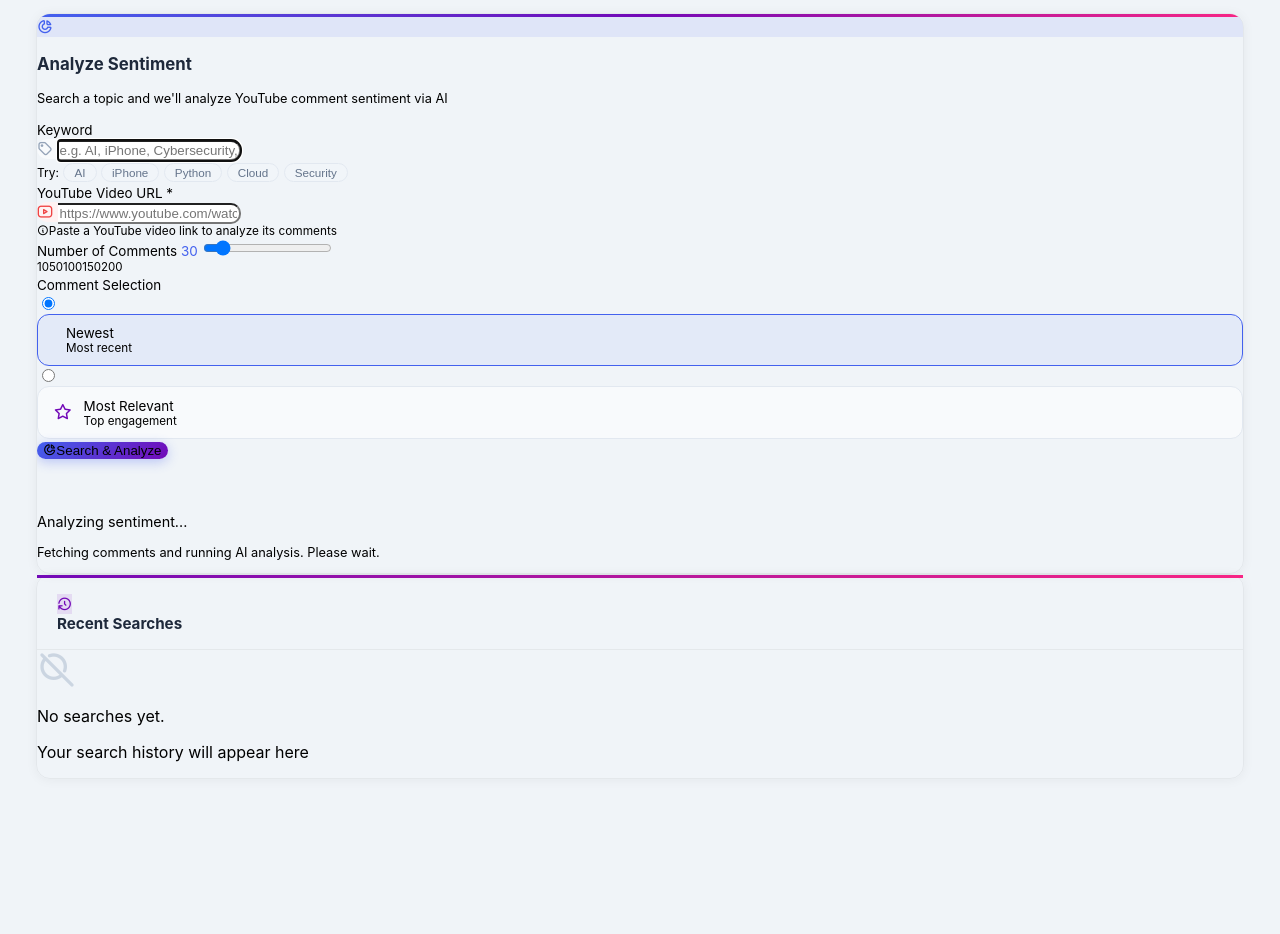
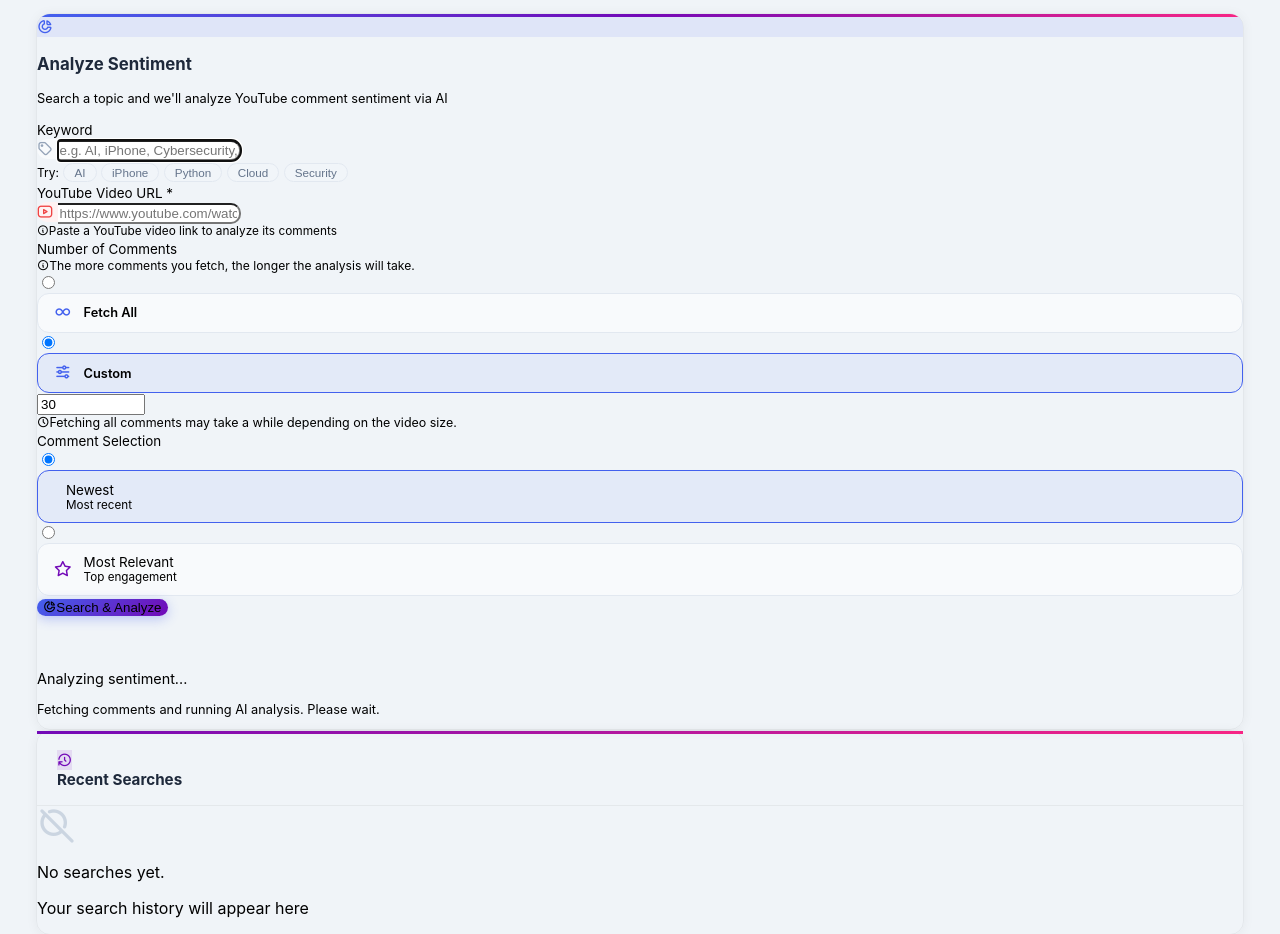
Before and after one commit to HOUSAMMM/sentilytics-is499, a Flask app: page /search in a window 1280 px wide. Shown: the part 724-1658 px from the top of the page. Before the commit the page ends 1503 px from the top, so only its background shows below. Run offline with Flask 3, Linux system fonts and the light colour scheme; the visitor is signed in with stand-in values (Sample User, id 1); data that the repository does not hold is empty; some libraries are stand-ins or nearby versions.

Commit message:
Improve comment fetching, feedback, and UI notices
- Allow user to choose Fetch All or custom number of comments (1–5000+, capped at 5000)
- Increase YouTube comment scan limit from 500 to 5000
- Make feedback message optional (rating alone is sufficient)
- Add notice under Number of Comments about analysis time
- Add warning when Fetch All is selected
- Show moderator email in disabled account message

```diff
--- a/app.py
+++ b/app.py
@@ -90,7 +90,7 @@ class Feedback(db.Model):
     search_id = db.Column(db.Integer, db.ForeignKey("searches.id"), nullable=False, index=True)
 
     rating = db.Column(db.Integer, nullable=True)  # 1..5
-    message = db.Column(db.Text, nullable=False)
+    message = db.Column(db.Text, nullable=True)
 
     status = db.Column(db.String(20), default="NEW")  # NEW / REVIEWED
     created_at = db.Column(db.DateTime, default=datetime.utcnow)
@@ -180,6 +180,7 @@ def keyword_in_text(keyword: str, text: str) -> bool:
 
 
 def load_comments_from_youtube(keyword: str, limit: int = 30, video_id: str = None, order: str = "newest"):
+    fetch_all = limit == -1
     if not keyword or not keyword.strip() or not video_id:
         return [], 0
 
@@ -193,12 +194,12 @@ def load_comments_from_youtube(keyword: str, limit: int = 30, video_id: str = No
             date = snip.get("publishedAt", "")[:10]
             return clean_text(raw), date
 
-        fetch_target = min(limit, 500)
+        fetch_target = 5000 if fetch_all else min(limit, 5000)
         yt_order = "time" if order == "newest" else "relevance"
         next_page_token = None
         fetched = 0
 
-        while len(comments) < fetch_target and fetched < 500:
+        while len(comments) < fetch_target and fetched < 5000:
             params = dict(part="snippet", videoId=video_id,
                           maxResults=100, textFormat="plainText", order=yt_order)
             if next_page_token:
@@ -218,7 +219,8 @@ def load_comments_from_youtube(keyword: str, limit: int = 30, video_id: str = No
                 break
 
         total = len(comments)
-        comments = comments[:limit]
+        if not fetch_all:
+            comments = comments[:limit]
 
         return comments, total
 
@@ -345,7 +347,7 @@ def login_post():
 
     # prevent disabled accounts
     if not user.is_active:
-        flash("Your account is disabled. Please contact the moderator.", "danger")
+        flash("Your account is disabled. Please contact the moderator at sentilyticss@gmail.com.", "danger")
         return redirect(url_for("login"))
 
     # Send OTP
@@ -627,11 +629,14 @@ def search_post():
     keyword = request.form.get("keyword", "").strip()
     video_url = request.form.get("video_url", "").strip()
 
-    try:
-        comment_limit = int(request.form.get("comment_limit", 30))
-    except ValueError:
-        comment_limit = 30
-    comment_limit = max(10, min(200, comment_limit))
+    if request.form.get("fetch_all") == "1":
+        comment_limit = -1
+    else:
+        try:
+            comment_limit = int(request.form.get("comment_limit", 30))
+        except ValueError:
+            comment_limit = 30
+        comment_limit = max(1, min(5000, comment_limit))
 
     comment_order = request.form.get("comment_order", "newest")
     if comment_order not in ("newest", "relevant"):
@@ -810,10 +815,6 @@ def submit_feedback(search_id):
 
     rating_raw = request.form.get("rating", "").strip()
     message = request.form.get("message", "").strip()
-
-    if not message:
-        flash("Feedback message is required.", "warning")
-        return redirect(url_for("dashboard", search_id=search_id))
 
     rating = None
     if rating_raw.isdigit():
--- a/templates/dashboard.html
+++ b/templates/dashboard.html
@@ -237,7 +237,7 @@
             </div>
             <div class="col-12 col-md-8">
               <label class="form-label fw-semibold" style="font-size:.84rem;">Your Comment</label>
-              <textarea class="form-control" name="message" rows="2" required
+              <textarea class="form-control" name="message" rows="2"
                 placeholder="What was good? What needs improvement?" style="border-radius:10px;"></textarea>
             </div>
           </div>
--- a/templates/search.html
+++ b/templates/search.html
@@ -64,17 +64,35 @@
             </div>
           </div>
 
-          <!-- Comment count slider -->
+          <!-- Comment count -->
           <div class="mb-3">
-            <label class="form-label fw-semibold d-flex justify-content-between" style="font-size:.84rem;">
-              <span>Number of Comments</span>
-              <span id="limitLabel" class="fw-bold" style="color:#4361ee;">30</span>
-            </label>
-            <input type="range" class="form-range" name="comment_limit" id="commentLimit"
-                   min="10" max="200" step="10" value="30"
-                   oninput="document.getElementById('limitLabel').textContent = this.value">
-            <div class="d-flex justify-content-between text-secondary" style="font-size:.72rem;">
-              <span>10</span><span>50</span><span>100</span><span>150</span><span>200</span>
+            <label class="form-label fw-semibold" style="font-size:.84rem;">Number of Comments</label>
+            <div class="text-secondary mb-2" style="font-size:.76rem;">
+              <i class="ti ti-info-circle me-1"></i>The more comments you fetch, the longer the analysis will take.
+            </div>
+            <div class="d-flex gap-2 mb-2">
+              <label class="order-opt flex-1" id="opt-fetchall" style="flex:1;">
+                <input type="radio" name="fetch_mode" value="all" class="d-none order-radio" onchange="toggleFetchMode(this)">
+                <div class="order-box">
+                  <i class="ti ti-infinity" style="color:#4361ee; font-size:1.1rem;"></i>
+                  <div style="font-size:.8rem; font-weight:600;">Fetch All</div>
+                </div>
+              </label>
+              <label class="order-opt flex-1" id="opt-custom" style="flex:1;">
+                <input type="radio" name="fetch_mode" value="custom" class="d-none order-radio" checked onchange="toggleFetchMode(this)">
+                <div class="order-box selected">
+                  <i class="ti ti-adjustments-horizontal" style="color:#4361ee; font-size:1.1rem;"></i>
+                  <div style="font-size:.8rem; font-weight:600;">Custom</div>
+                </div>
+              </label>
+            </div>
+            <div id="customLimitSection">
+              <input type="number" class="form-control" name="comment_limit" id="commentLimitInput"
+                     min="1" value="30" style="width:100px;">
+            </div>
+            <input type="hidden" name="fetch_all" id="fetchAllHidden" value="0">
+            <div id="fetchAllWarning" class="text-secondary mt-2 d-none" style="font-size:.78rem;">
+              <i class="ti ti-clock me-1"></i>Fetching all comments may take a while depending on the video size.
             </div>
           </div>
 
@@ -193,9 +211,20 @@
   .order-opt:has(input[value="newest"].order-radio:checked) .order-box {
     background: rgba(67,97,238,.07); border-color: #4361ee;
   }
+  .order-opt:has(input[value="all"].order-radio:checked) .order-box,
+  .order-opt:has(input[value="custom"].order-radio:checked) .order-box {
+    background: rgba(67,97,238,.07); border-color: #4361ee;
+  }
 </style>
 
 <script>
+  function toggleFetchMode(radio) {
+    const isAll = radio.value === 'all';
+    document.getElementById('fetchAllHidden').value = isAll ? '1' : '0';
+    document.getElementById('customLimitSection').style.display = isAll ? 'none' : 'block';
+    document.getElementById('fetchAllWarning').classList.toggle('d-none', !isAll);
+  }
+
   document.querySelector('#searchForm').addEventListener('submit', function() {
     document.getElementById('searchBtn').disabled = true;
     document.getElementById('searchBtn').innerHTML =
```
